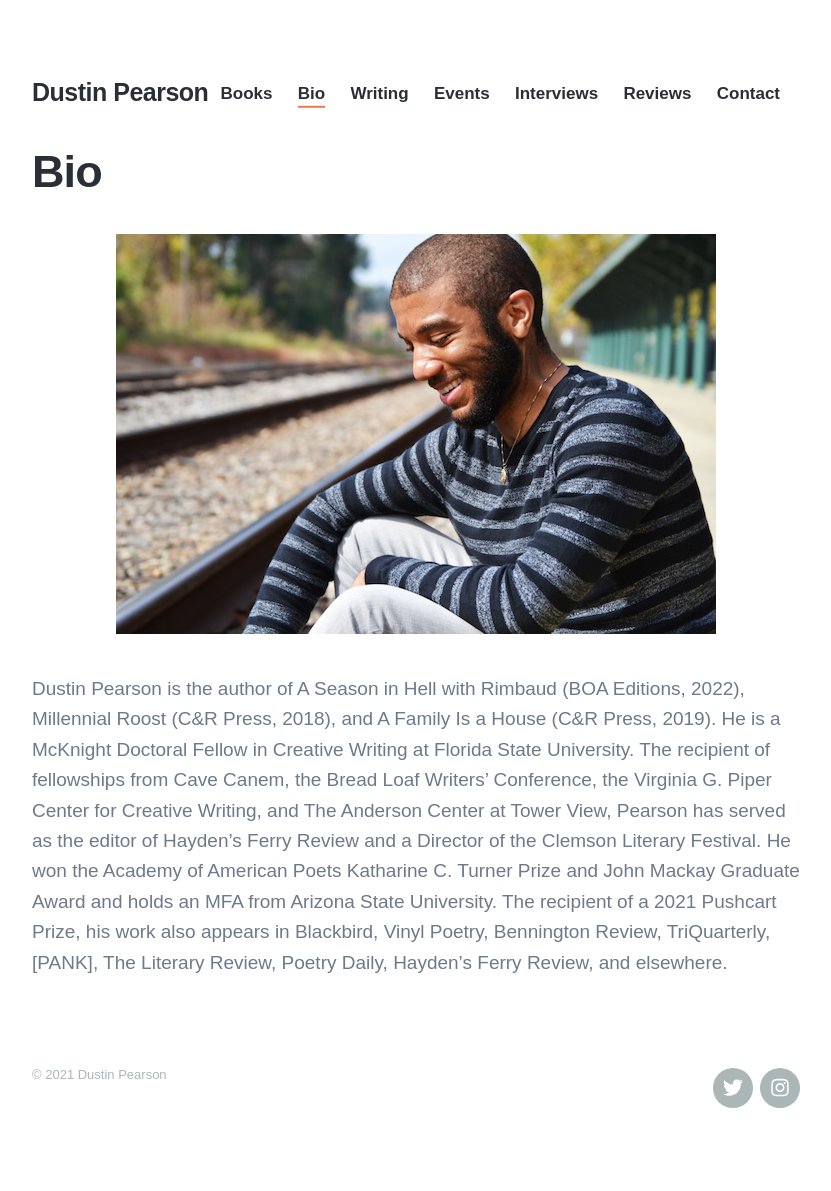
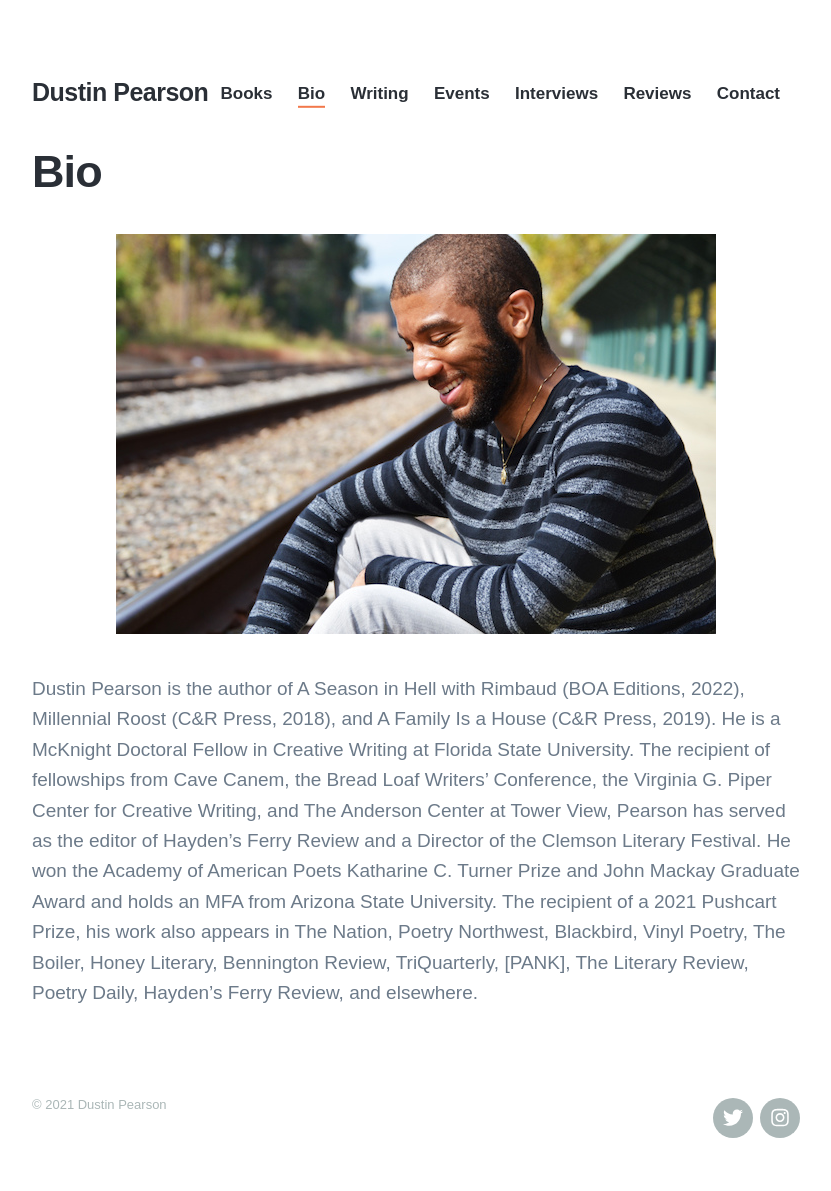
Before and after one commit to strikhar/dustinkpearson, a Jekyll site: the page built from _pages/bio.md, in a window 1280 px wide. Shown: the whole page, without its empty margins (224-1055 px from the left). Built offline with Jekyll 4.4.1, drawn with Linux system fonts in a browser that asks for light colours; nearby versions of some CDN libraries; some web fonts are replaced; before the commit the page ends 1161 px from its top, so only the background shows below that.

Commit message:
Update bio.md

```diff
--- a/_pages/bio.md
+++ b/_pages/bio.md
@@ -6,4 +6,4 @@
 
 ![]({{site.baseurl}}/images/dustin.jpg)
 
-Dustin Pearson is the author of A Season in Hell with Rimbaud (BOA Editions, 2022), Millennial Roost (C&R Press, 2018), and A Family Is a House (C&R Press, 2019). He is a McKnight Doctoral Fellow in Creative Writing at Florida State University. The recipient of fellowships from Cave Canem, the Bread Loaf Writers' Conference, the Virginia G. Piper Center for Creative Writing, and The Anderson Center at Tower View, Pearson has served as the editor of Hayden’s Ferry Review and a Director of the Clemson Literary Festival. He won the Academy of American Poets Katharine C. Turner Prize and John Mackay Graduate Award and holds an MFA from Arizona State University. The recipient of a 2021 Pushcart Prize, his work also appears in Blackbird, Vinyl Poetry, Bennington Review, TriQuarterly, [PANK], The Literary Review, Poetry Daily, Hayden’s Ferry Review, and elsewhere.
+Dustin Pearson is the author of A Season in Hell with Rimbaud (BOA Editions, 2022), Millennial Roost (C&R Press, 2018), and A Family Is a House (C&R Press, 2019). He is a McKnight Doctoral Fellow in Creative Writing at Florida State University. The recipient of fellowships from Cave Canem, the Bread Loaf Writers' Conference, the Virginia G. Piper Center for Creative Writing, and The Anderson Center at Tower View, Pearson has served as the editor of Hayden’s Ferry Review and a Director of the Clemson Literary Festival. He won the Academy of American Poets Katharine C. Turner Prize and John Mackay Graduate Award and holds an MFA from Arizona State University. The recipient of a 2021 Pushcart Prize, his work also appears in The Nation, Poetry Northwest, Blackbird, Vinyl Poetry, The Boiler, Honey Literary, Bennington Review, TriQuarterly, [PANK], The Literary Review, Poetry Daily, Hayden’s Ferry Review, and elsewhere.
```
